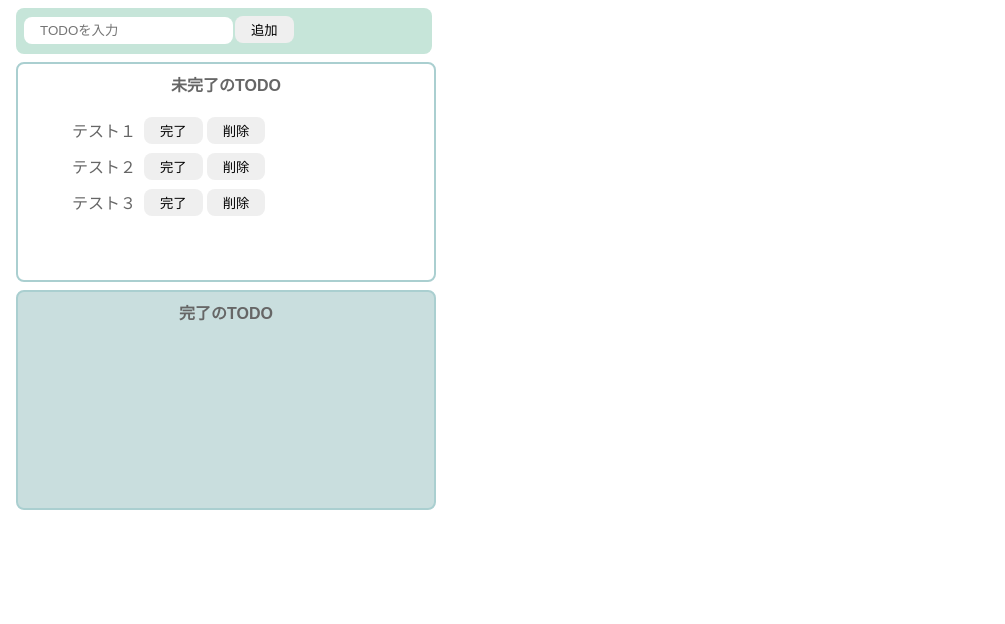
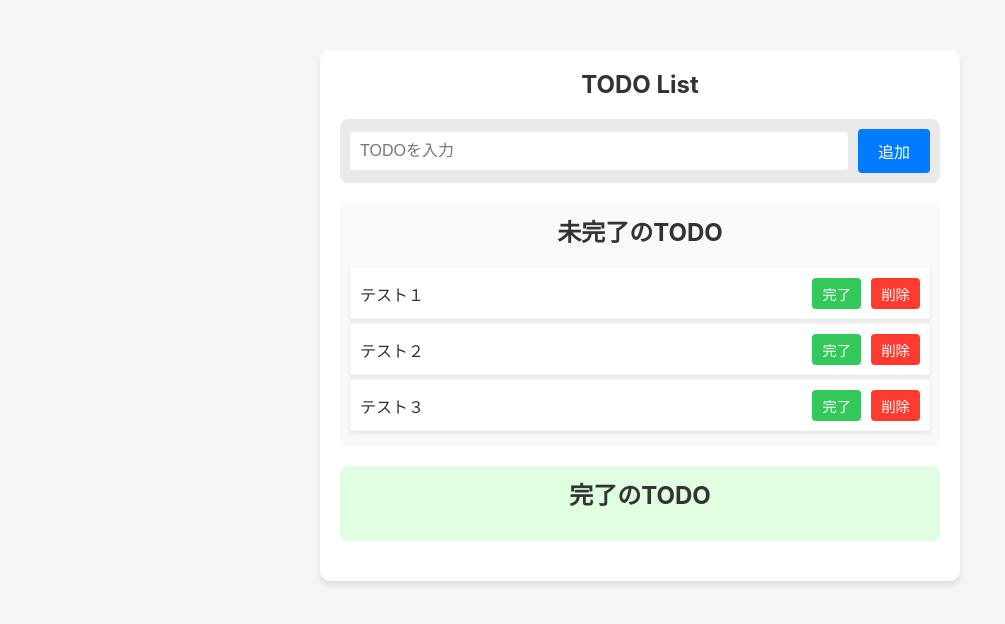
Before and after one commit to yutnagase/react-todo-app, a React (Vite) app: page / in a window 1280 px wide. Shown: the top 624 px of the page, without its empty margins (0-1005 px from the left). Built offline with nearby package versions, Linux system fonts and the light colour scheme; data requests are answered from the project's data file.

Commit message:
brush up css

```diff
--- a/src/Todo.css
+++ b/src/Todo.css
@@ -1,61 +1,144 @@
-body {
-  font-family: sans-serif;
-  color: #666;
+/* Reset some basic styles for consistency across browsers */
+body,
+h1,
+h2,
+h3,
+h4,
+h5,
+h6,
+p,
+ul,
+li {
+  margin: 0;
+  padding: 0;
+  box-sizing: border-box;
+  font-family: -apple-system, BlinkMacSystemFont, "Segoe UI", Roboto,
+    "Helvetica Neue", Arial, sans-serif;
 }
 
-input {
-  border-radius: 8px;
-  border: none;
-  padding: 6px 16px;
+body {
+  background-color: #f5f5f5;
+  color: #333;
+  font-size: 16px;
+}
+
+input,
+button {
+  outline: none;
 }
 
 button {
-  border-radius: 8px;
-  border: none;
-  padding: 4px 16px;
-  margin: 0px 2px;
-}
-
-button:hover {
-  background-color: #79a8a9;
-  color: #fff;
   cursor: pointer;
 }
 
-.incomplete-area {
-  border: 2px solid #aacfd0;
-  width: 400px;
-  min-height: 200px;
-  padding: 8px;
-  margin: 8px;
-  border-radius: 8px;
+/* Container for the app */
+.todo-container {
+  max-width: 600px;
+  margin: 50px auto;
+  padding: 20px;
+  background: #fff;
+  border-radius: 10px;
+  box-shadow: 0 4px 6px rgba(0, 0, 0, 0.1);
 }
 
-.complete-area {
-  border: 2px solid #aacfd0;
-  width: 400px;
-  min-height: 200px;
-  padding: 8px;
-  margin: 8px;
-  border-radius: 8px;
-  background-color: #c9dede;
+/* Header styles */
+.title {
+  text-align: center;
+  font-size: 1.5em;
+  font-weight: bold;
+  margin-bottom: 20px;
+  color: #333;
 }
 
-.title {
-  text-align: center;
-  margin-top: 0px;
-  font-weight: bold;
+/* Input area styling */
+.input-area {
+  display: flex;
+  align-items: center;
+  justify-content: space-between;
+  padding: 10px;
+  background: #e9e9e9;
+  border-radius: 8px;
+  margin-bottom: 20px;
 }
 
-.list-row {
-  display: flex;
-  align-items: center;
+.input-area input {
+  flex: 1;
+  padding: 10px;
+  font-size: 1em;
+  border: none;
+  border-radius: 4px;
+  margin-right: 10px;
+}
+
+.input-area button {
+  padding: 10px 20px;
+  background-color: #007aff;
+  color: white;
+  border: none;
+  border-radius: 4px;
+  font-size: 1em;
+}
+
+/* Incomplete and complete areas */
+.todo-list {
+  margin-bottom: 20px;
+}
+
+.todo-area {
+  padding: 10px;
+  background: #f9f9f9;
+  border-radius: 8px;
+  margin-bottom: 20px;
+}
+
+.todo-area ul {
+  list-style: none;
 }
 
 .todo-item {
-  margin: 6px;
+  display: flex;
+  align-items: center;
+  justify-content: space-between;
+  padding: 10px;
+  margin: 5px 0;
+  background: #fff;
+  border-radius: 4px;
+  box-shadow: 0 2px 4px rgba(0, 0, 0, 0.1);
 }
 
-li {
-  list-style: none;
+.todo-item p {
+  flex: 1;
+  margin: 0;
+  font-size: 1em;
 }
+
+.todo-item button {
+  margin-left: 10px;
+  padding: 5px 10px;
+  font-size: 0.9em;
+  background-color: #007aff;
+  color: white;
+  border: none;
+  border-radius: 4px;
+}
+
+.todo-item button.remove {
+  background-color: #ff3b30;
+}
+
+.todo-item button.complete {
+  background-color: #34c759;
+}
+
+/* Complete area styling */
+.complete-area {
+  background-color: #e0ffe0;
+}
+
+.complete-area .todo-item {
+  background-color: #d4ffd4;
+}
+
+.complete-area button {
+  background-color: #ffcc00;
+}
--- a/src/Todo.jsx
+++ b/src/Todo.jsx
@@ -15,10 +15,14 @@ export const Todo = () => {
    * DBレコード取得
    */
   const fetchTodos = async () => {
+    try {
       const response = await axios.get("http://localhost:8000/todos");
       const todos = response.data;
       setIncompleteTodos(todos.filter((todo) => !todo.completed));
       setCompleteTodos(todos.filter((todo) => todo.completed));
+    } catch (error) {
+      console.error("Error fetching todos:", error);
+    }
   };
 
   /**
@@ -29,63 +33,71 @@ export const Todo = () => {
   }, []);
 
   /**
-   * TODOテキスト変更時処理
-   */
-  const onChangeTodoText = (event) => {
-    setTodoText(event.target.value);
-  };
-
-  /**
    * 追加ボタン押下処理
    */
-  const onClickAdd = async () => {
+  const addTodo = async () => {
     if (!todoText.trim()) return;
     const newTodo = { text: todoText, completed: false };
+    try {
       await axios.post("http://localhost:8000/todos", newTodo);
       setTodoText("");
       fetchTodos();
+    } catch (error) {
+      console.error("Error adding todo:", error);
+    }
   };
 
   /**
    * 完了ボタン押下処理
    */
-  const onClickComplete = async (index) => {
+  const completeTodo = async (index) => {
     const todo = incompleteTodos[index];
-    await axios.patch(`http://localhost:8000/todos/${todo.id}`, {
-      completed: true,
-    });
+    const updatedTodo = { ...todo, completed: true };
+    try {
+      await axios.put(`http://localhost:8000/todos/${todo.id}`, updatedTodo);
       fetchTodos();
+    } catch (error) {
+      console.error("Error completing todo:", error);
+    }
   };
 
   /**
    * 削除ボタン押下処理
    */
-  const onClickRemove = async (index) => {
-    const todo = incompleteTodos[index];
+  const removeTodo = async (index, completed = false) => {
+    const todo = completed ? completeTodos[index] : incompleteTodos[index];
+    try {
       await axios.delete(`http://localhost:8000/todos/${todo.id}`);
       fetchTodos();
+    } catch (error) {
+      console.error("Error deleting todo:", error);
+    }
   };
 
   /**
    * 戻すボタン押下処理
    */
-  const onClickBack = async (index) => {
+  const backToIncomplete = async (index) => {
     const todo = completeTodos[index];
-    await axios.patch(`http://localhost:8000/todos/${todo.id}`, {
-      completed: false,
-    });
+    const updatedTodo = { ...todo, completed: false };
+    try {
+      await axios.put(`http://localhost:8000/todos/${todo.id}`, updatedTodo);
       fetchTodos();
+    } catch (error) {
+      console.error("Error moving todo back to incomplete:", error);
+    }
   };
 
   /** TODO最大表示件数オーバー判定 */
   const isMaxLimitIncompleteTodos = incompleteTodos.length >= 5;
 
   return (
-    <>
+    <div className="todo-container">
+      <p className="title">TODO List</p>
       <InputTodo
         todoText={todoText}
-        onChange={onChangeTodoText}
-        onClick={onClickAdd}
+        onChange={(e) => setTodoText(e.target.value)}
+        onClick={addTodo}
         disabled={isMaxLimitIncompleteTodos}
       />
       {isMaxLimitIncompleteTodos && (
@@ -93,12 +105,17 @@ export const Todo = () => {
           最大登録数は5件です。TODOを消化してください。
         </p>
       )}
+      <div className="todo-list">
         <IncompleteTodos
           todos={incompleteTodos}
-        onClickComplete={onClickComplete}
-        onClickRemove={onClickRemove}
+          onClickComplete={completeTodo}
+          onClickRemove={(index) => removeTodo(index, false)}
         />
-      <CompleteTodos todos={completeTodos} onClick={onClickBack} />
-    </>
+        <CompleteTodos
+          todos={completeTodos}
+          onClick={(index) => backToIncomplete(index)}
+        />
+      </div>
+    </div>
   );
 };
--- a/src/components/CompleteTodos.jsx
+++ b/src/components/CompleteTodos.jsx
@@ -1,20 +1,18 @@
 /**
  * 完了TODOコンポーネント
  */
-export const CompleteTodos = ({ todos, onClick }) => {
-  return (
-    <div className="complete-area">
+const CompleteTodos = ({ todos, onClick }) => (
+  <div className="todo-area complete-area">
     <p className="title">完了のTODO</p>
-      <ul id="complete-list">
+    <ul>
       {todos.map((todo, index) => (
-          <li key={index}>
-            <div className="list-row">
-              <p className="todo-item">{todo.text}</p>
+        <li key={todo.id} className="todo-item">
+          <p>{todo.text}</p>
           <button onClick={() => onClick(index)}>戻す</button>
-            </div>
         </li>
       ))}
     </ul>
   </div>
 );
-};
+
+export { CompleteTodos };
--- a/src/components/IncompleteTodos.jsx
+++ b/src/components/IncompleteTodos.jsx
@@ -1,21 +1,23 @@
 /**
  * 未完了TODOコンポーネント
  */
-export const IncompleteTodos = ({ todos, onClickComplete, onClickRemove }) => {
-  return (
-    <div className="incomplete-area">
+const IncompleteTodos = ({ todos, onClickComplete, onClickRemove }) => (
+  <div className="todo-area">
     <p className="title">未完了のTODO</p>
-      <ul id="incomplete-list">
+    <ul>
       {todos.map((todo, index) => (
-          <li key={index}>
-            <div className="list-row">
-              <p className="todo-item">{todo.text}</p>
-              <button onClick={() => onClickComplete(index)}>完了</button>
-              <button onClick={() => onClickRemove(index)}>削除</button>
-            </div>
+        <li key={todo.id} className="todo-item">
+          <p>{todo.text}</p>
+          <button className="complete" onClick={() => onClickComplete(index)}>
+            完了
+          </button>
+          <button className="remove" onClick={() => onClickRemove(index)}>
+            削除
+          </button>
         </li>
       ))}
     </ul>
   </div>
 );
-};
+
+export { IncompleteTodos };
--- a/src/components/InputTodo.jsx
+++ b/src/components/InputTodo.jsx
@@ -1,31 +1,18 @@
-/**
- * TODO入力コンポーネント独自スタイル
- */
-const style = {
-  backgroundColor: "#c6e5d9",
-  width: "400px",
-  height: "30px",
-  padding: "8px",
-  margin: "8px",
-  borderRadius: "8px",
-};
-
 /**
  * TODO入力コンポーネント
  */
-export const InputTodo = ({ todoText, onChange, onClick, disabled }) => {
-  return (
-    <div style={style}>
+const InputTodo = ({ todoText, onChange, onClick, disabled }) => (
+  <div className="input-area">
     <input
-        id="add-text"
       placeholder="TODOを入力"
       value={todoText}
       onChange={onChange}
       disabled={disabled}
     />
-      <button id="add-button" onClick={onClick} disabled={disabled}>
+    <button onClick={onClick} disabled={disabled}>
       追加
     </button>
   </div>
 );
-};
+
+export { InputTodo };
```
Lines whose indentation alone changed are shown as unchanged.
